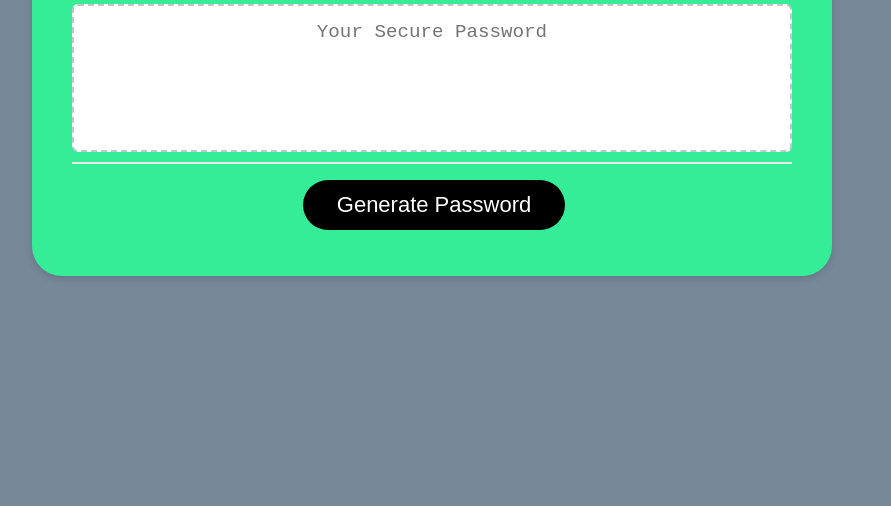
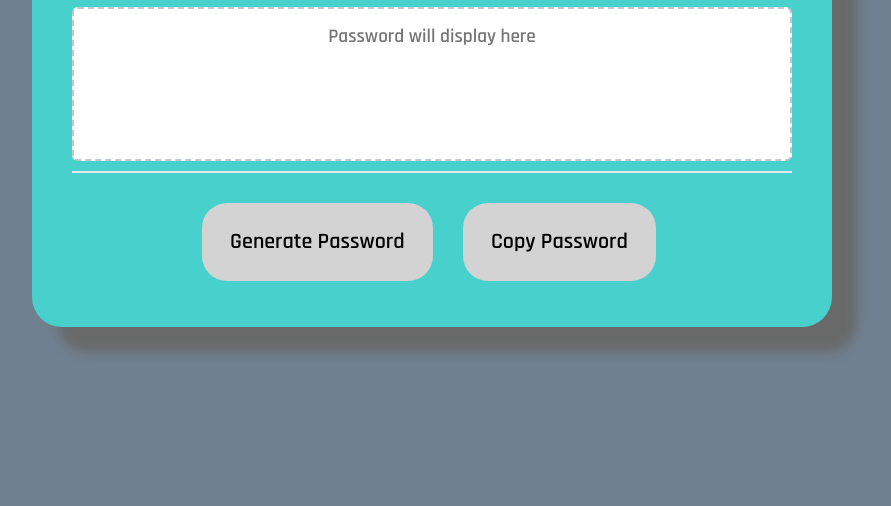
Before and after one commit to twkirkpatrick/Password-Generator, a plain HTML site: page index.html in a window 1280 px wide. Shown: the part 294-800 px from the top of the page, without its empty margins (208-1099 px from the left). Drawn offline with Linux system fonts and the light colour scheme.

Commit message:
added box shadow to card div

```diff
--- a/index.html
+++ b/index.html
@@ -5,7 +5,11 @@
     <meta name="viewport" content="width=device-width, initial-scale=1.0" />
     <meta http-equiv="X-UA-Compatible" content="ie=edge" />
     <title>Password Generator</title>
+    <script src="https://kit.fontawesome.com/d5c95f4022.js" crossorigin="anonymous"></script>
+    <link href="https://fonts.googleapis.com/css2?family=Rajdhani:wght@600&display=swap" rel="stylesheet">
     <link rel="stylesheet" href="style.css" />
+
+
   </head>
   <body>
     <div class="wrapper">
@@ -15,10 +19,11 @@
           <h2>Generate a Password!</h2>
         </div>
         <div class="card-body">
-          <textarea readonly id="password" placeholder="Your Secure Password" aria-label="Generated Password"></textarea>
+          <textarea readonly id="password" placeholder="Password will display here" aria-label="Generated Password"></textarea>
         </div>
         <div class="card-footer">
           <button id="generate" class="btn">Generate Password</button>
+          <button id="copy" class="btn">Copy Password</button>
         </div>
       </div>
     </div>
--- a/style.css
+++ b/style.css
@@ -2,6 +2,7 @@
 *::before,
 *::after {
   box-sizing: border-box;
+  font-family: 'Rajdhani', sans-serif;
 }
 
 html,
@@ -14,7 +15,7 @@ body,
 
 body {
   font-family: sans-serif;
-  background-color: lightslategray;
+  background-color: slategray;
 }
 
 .wrapper {
@@ -31,10 +32,11 @@ header {
 }
 
 .card {
-  background-color: #35EC97;
+  background-color: mediumturquoise;
   border-radius: 30px;
   border-width: 1px;
-  box-shadow: rgba(0, 0, 0, 0.15) 0px 2px 8px 0px;
+  box-shadow: 25px 25px 12px dimgray;
+  border: solid 3px light
   color: hsl(206, 17%, 28%);
   font-size: 18px;
   margin: 150px auto;
@@ -69,6 +71,8 @@ h2{
 
 .card-footer {
   text-align: center;
+
+
 }
 
 .card-footer::before {
@@ -87,18 +91,24 @@ h2{
 
 .btn {
   border: none;
-  background-color: black;
+  background-color: lightgray;
   border-radius: 25px;
   box-shadow: rgba(0, 0, 0, 0.1) 0px 1px 6px 0px rgba(0, 0, 0, 0.2) 0px 1px 1px
     0px;
-  color: hsl(0, 0%, 100%);
+  color: black;
   display: inline-block;
   font-size: 22px;
   line-height: 22px;
-  margin: 16px 16px 16px 20px;
-  padding: 14px 34px;
+  margin: 30px 16px 16px 10px;
+  padding: 28px;
   text-align: center;
   cursor: pointer;
+}
+
+.btn:hover{
+  background-color: gray;
+  color: black;
+
 }
 
 button[disabled] {
```
Also changed, not shown: script.js (+4 -19 lines), images/key.png (added).
